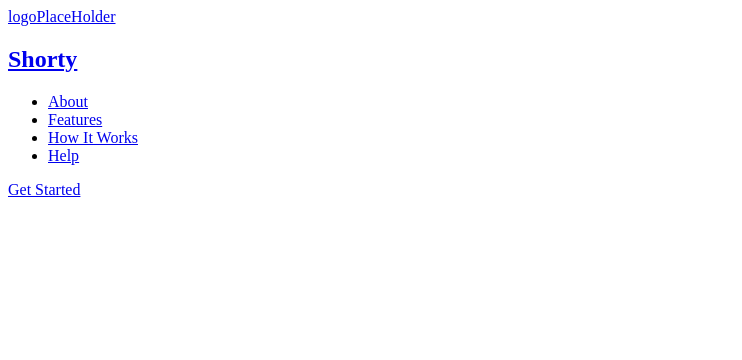
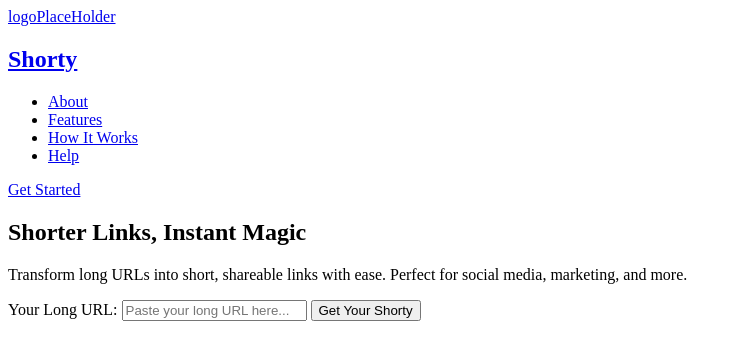
Before and after one commit to Robb-Designs/url-shortener, a website: page index.html in a window 1280 px wide. Shown: the whole page, without its empty margins (0-742 px from the left). Drawn offline with Linux system fonts and the light colour scheme.

Commit message:
feat: implement hero section with URL input form and error placeholder

```diff
--- a/index.html
+++ b/index.html
@@ -12,6 +12,7 @@
     <!-- NAVBAR -->
     <header role="banner">
         <nav role="navigation">
+            <!-- LOGO -->
             <div id="nav-logo">
                 <a href="#">
                     <span>logoPlaceHolder</span>
@@ -33,6 +34,27 @@
             </div>
         </nav>
     </header>
+
+    <main>
+        <!-- HERO -->
+        <section id="hero">
+            <div class="hero-content">
+                <h1>Shorter Links, Instant Magic</h1>
+                <p>Transform long URLs into short, shareable links with ease. Perfect for social media, marketing, and
+                    more.</p>
+                <div id="cta-form-container">
+                    <form id="shorten-form">
+                        <label for="url-input">Your Long URL:</label>
+                        <input type="url" name="url" id="url-input" placeholder="Paste your long URL here..." required>
+                        <button type="submit" id="submit-btn">Get Your Shorty</button>
+                    </form>
+
+                     <!-- Error message placeholder -->
+                        <p id="error-message" hidden></p>
+                </div>
+            </div>
+        </section>
+    </main>
 </body>
 
 </html>
```
